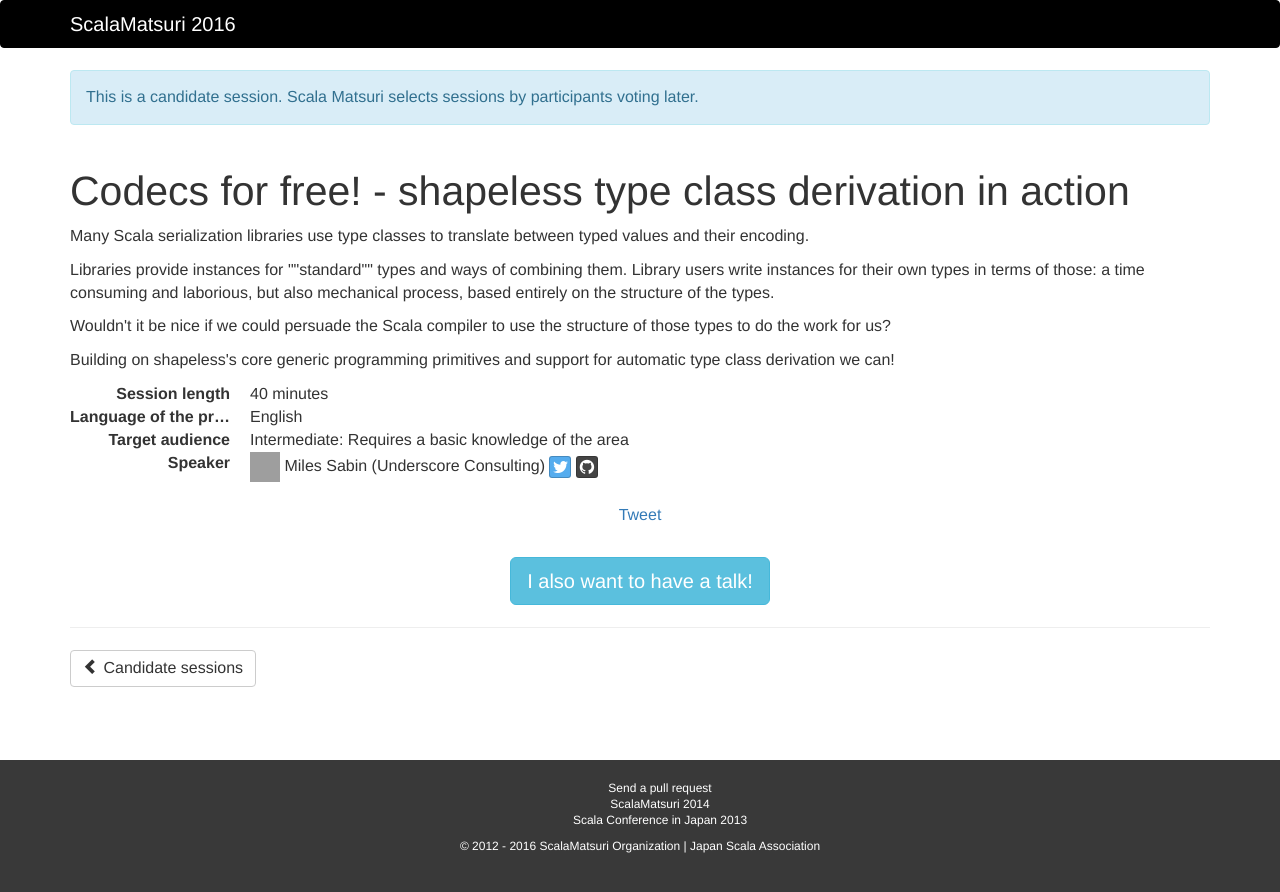
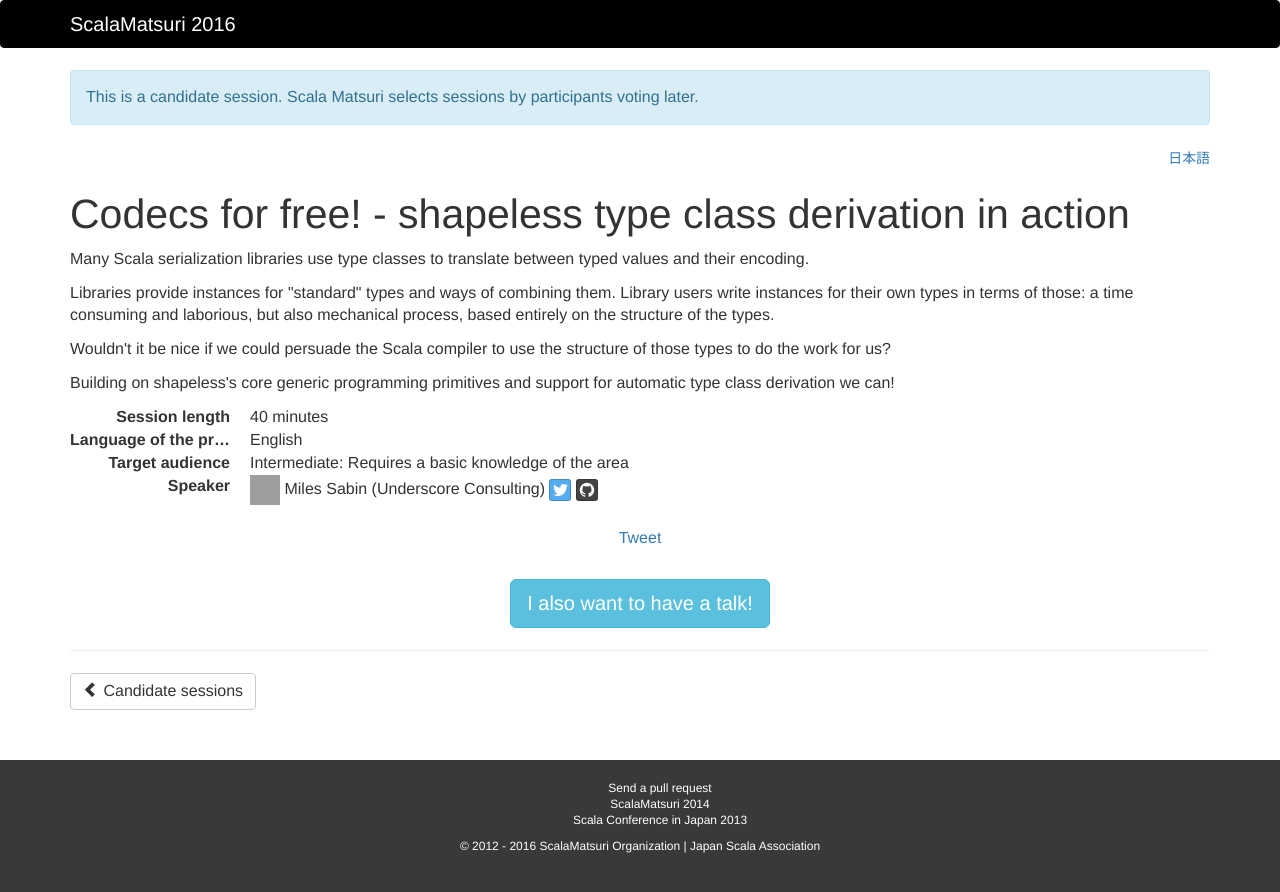
Before and after one commit to scalajp/2016.scalamatsuri.org, a Jekyll site: the page built from _candidates_en/MilesSabin_1.html, in a window 1280 px wide. Shown: the top 892 px of the page. Built offline with Jekyll 4.4.1, drawn with Linux system fonts in a browser that asks for light colours; nearby versions of some CDN libraries; comment, search, counter and statistics services are not loaded; grey boxes are pictures that could not be loaded.

```diff
--- a/_candidates_en/MilesSabin_1.html
+++ b/_candidates_en/MilesSabin_1.html
@@ -10,6 +10,6 @@ icon: https://s.gravatar.com/avatar/8a7e159fad28f672ca794fb7f2bf7f0f?s=800
 organization: Underscore Consulting
 ---
 <p>Many Scala serialization libraries use type classes to translate between typed values and their encoding.</p>
-<p>Libraries provide instances for ""standard"" types and ways of combining them. Library users write instances for their own types in terms of those: a time consuming and laborious, but also mechanical process, based entirely on the structure of the types.</p>
+<p>Libraries provide instances for "standard" types and ways of combining them. Library users write instances for their own types in terms of those: a time consuming and laborious, but also mechanical process, based entirely on the structure of the types.</p>
 <p>Wouldn't it be nice if we could persuade the Scala compiler to use the structure of those types to do the work for us?</p>
 <p>Building on shapeless's core generic programming primitives and support for automatic type class derivation we can!</p>
```
Also changed, not shown: _candidates_ja/MilesSabin_1.html (added, +15 -0 lines).
